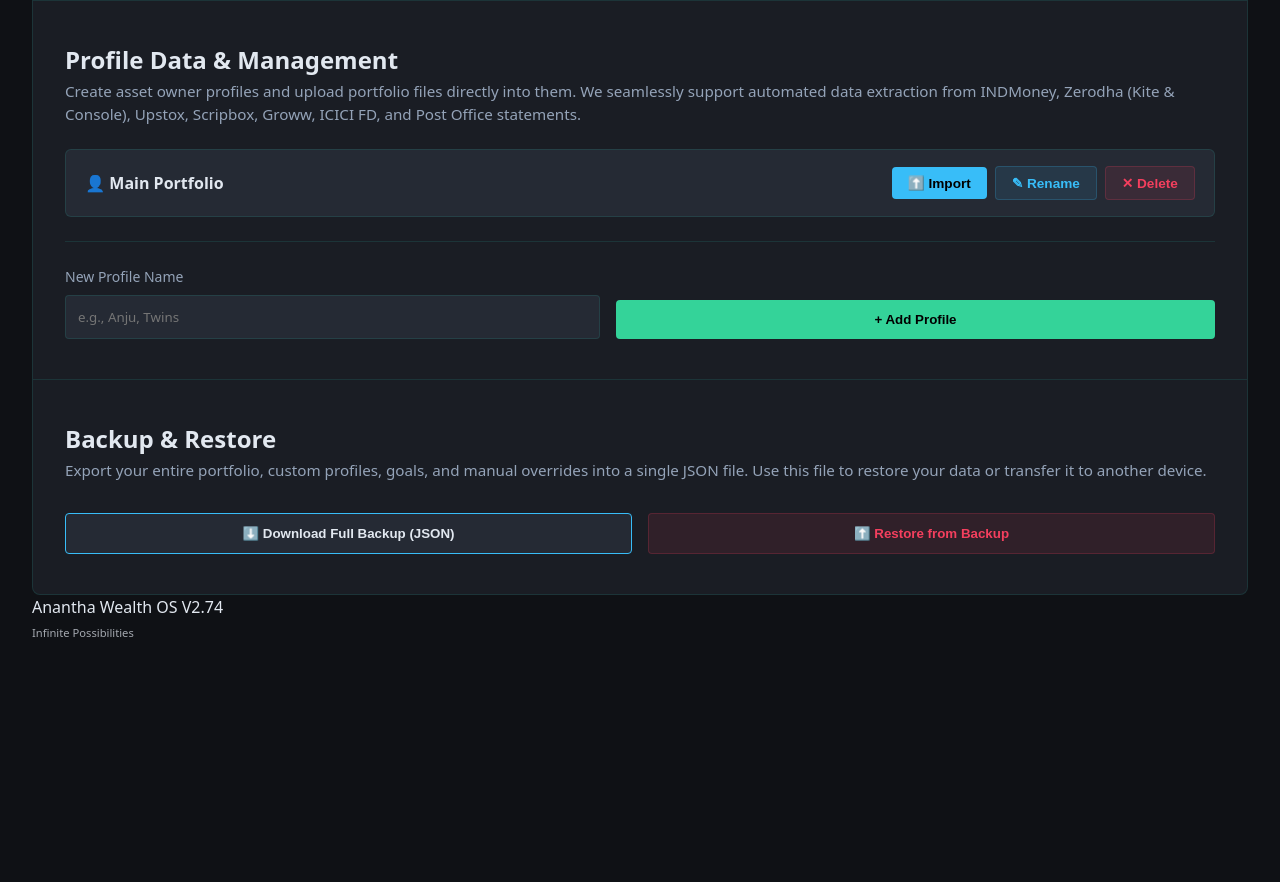
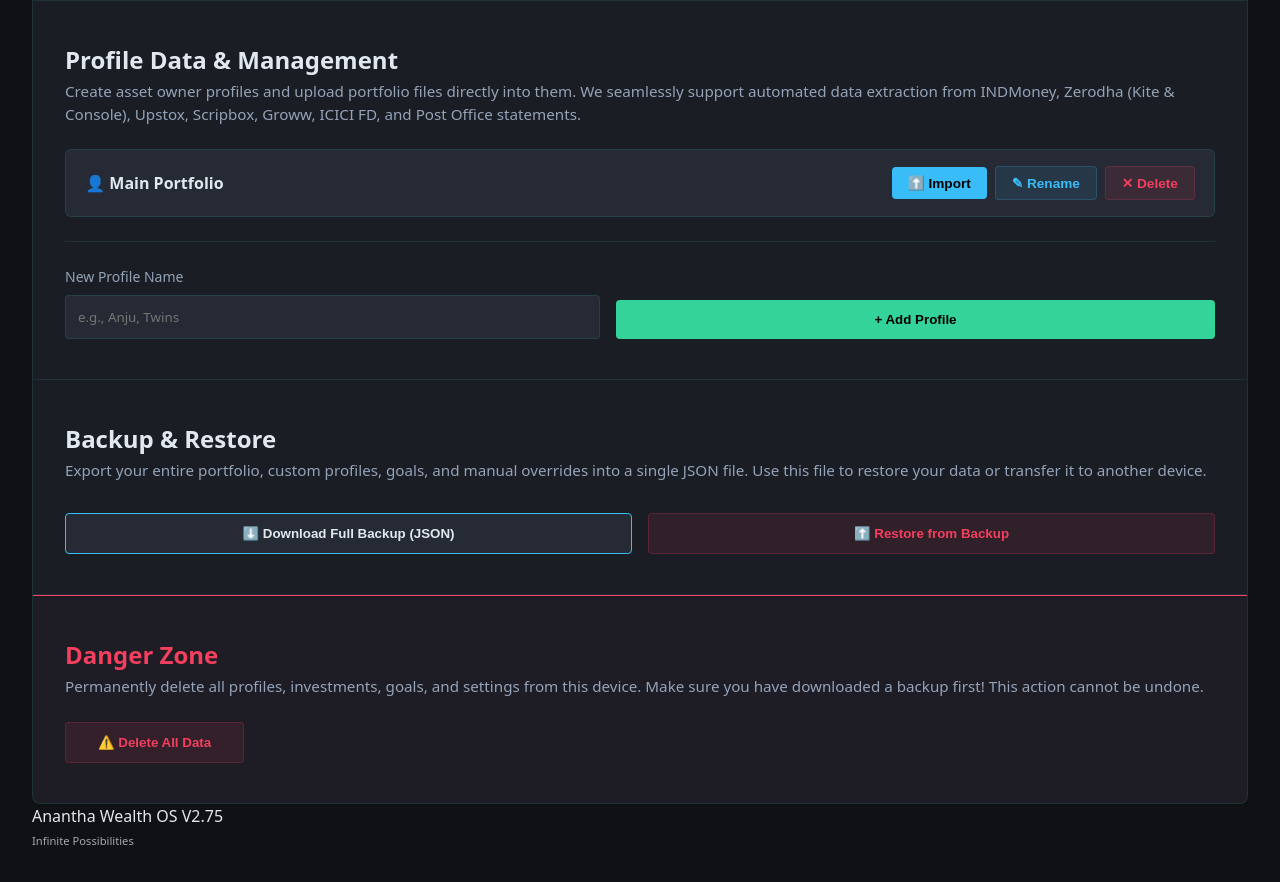
Before and after one commit to tlananthu/anantha, a plain HTML site: page index.html in a window 1280 px wide. Shown: the part 719-1601 px from the top of the page. Before the commit the page ends 1393 px from the top, so only its background shows below. Drawn offline with Linux system fonts and the light colour scheme.

Commit message:
2.75 - cosmetic changes
What's New in V2.75:

    Filter Button Clean Up: Renamed "Tune Filters ⚡" to simply "Filter ⚡" across both the Dashboard and Portfolio screens for a tighter, cleaner UI.

    Danger Zone (Delete All Data): Added a dedicated "Danger Zone" section neatly separated at the very bottom of the Settings tab. It includes a highly visible, red "⚠️ Delete All Data" button.

    Safety Checks: Clicking the delete button requires a double-confirmation to prevent accidental clicks. Once confirmed, it actively sweeps the browser's local storage to clear out all versions of the save files and cleanly resets the dashboard to factory conditions.

```diff
--- a/index.html
+++ b/index.html
@@ -267,7 +267,7 @@
                 <span>Portfolio</span>
             </button>
             <button class="tab-btn" onclick="app.switchView('settings')" title="Shortcut: Press `">
-                <svg viewBox="0 0 24 24" fill="none" stroke="currentColor" stroke-width="2" stroke-linecap="round" stroke-linejoin="round"><circle cx="12" cy="12" r="3"></circle><path d="M19.4 15a1.65 1.65 0 0 0 .33 1.82l.06.06a2 2 0 0 1 0 2.83 2 2 0 0 1-2.83 0l-.06-.06a1.65 1.65 0 0 0-1.82-.33 1.65 1.65 0 0 0-1 1.51V21a2 2 0 0 1-2 2 2 2 0 0 1-2-2v-.09A1.65 1.65 0 0 0 9 19.4a1.65 1.65 0 0 0-1.82.33l-.06.06a2 2 0 0 1 0-2.83 2 2 0 0 1 2.83 0l.06.06a1.65 1.65 0 0 0 1.82.33H9a1.65 1.65 0 0 0 1-1.51V3a2 2 0 0 1 2-2 2 2 0 0 1 2 2v.09a1.65 1.65 0 0 0 1 1.51 1.65 1.65 0 0 0 1.82-.33l.06-.06a2 2 0 0 1 2.83 0 2 2 0 0 1 0 2.83l-.06.06a1.65 1.65 0 0 0-.33 1.82V9a1.65 1.65 0 0 0 1.51 1H21a2 2 0 0 1 2 2 2 2 0 0 1-2 2h-.09a1.65 1.65 0 0 0-1.51 1z"></path></svg>
+                <svg viewBox="0 0 24 24" fill="none" stroke="currentColor" stroke-width="2" stroke-linecap="round" stroke-linejoin="round"><circle cx="12" cy="12" r="3"></circle><path d="M19.4 15a1.65 1.65 0 0 0 .33 1.82l.06.06a2 2 0 0 1 0 2.83 2 2 0 0 1-2.83 0l-.06-.06a1.65 1.65 0 0 0-1.82-.33 1.65 1.65 0 0 0-1 1.51V21a2 2 0 0 1-2 2 2 2 0 0 1-2-2v-.09A1.65 1.65 0 0 0 9 19.4a1.65 1.65 0 0 0-1.82.33l-.06.06a2 2 0 0 1 0-2.83 2 2 0 0 1 2.83 0l.06.06a1.65 1.65 0 0 0 .33-1.82 1.65 1.65 0 0 0-1.51-1H3a2 2 0 0 1-2-2 2 2 0 0 1 2-2h.09A1.65 1.65 0 0 0 4.6 9a1.65 1.65 0 0 0-.33-1.82l-.06-.06a2 2 0 0 1 0-2.83 2 2 0 0 1 2.83 0l.06.06a1.65 1.65 0 0 0 1.82.33H9a1.65 1.65 0 0 0 1-1.51V3a2 2 0 0 1 2-2 2 2 0 0 1 2 2v.09a1.65 1.65 0 0 0 1 1.51 1.65 1.65 0 0 0 1.82-.33l.06-.06a2 2 0 0 1 2.83 0 2 2 0 0 1 0 2.83l-.06.06a1.65 1.65 0 0 0-.33 1.82V9a1.65 1.65 0 0 0 1.51 1H21a2 2 0 0 1 2 2 2 2 0 0 1-2 2h-.09a1.65 1.65 0 0 0-1.51 1z"></path></svg>
                 <span>Settings</span>
             </button>
         </div>
@@ -368,7 +368,7 @@
                 <div class="table-header-row" style="flex-direction: column; align-items: flex-start; padding-bottom: 1rem;">
                     <div style="display:flex; justify-content:space-between; align-items: center; width:100%; flex-wrap:wrap; gap:1rem;">
                         <h3 style="margin: 0; font-size: 1.2rem; color: var(--text-primary); font-weight: 600;">Asset Allocation Summary</h3>
-                        <button class="btn-outline" style="width: auto; padding: 0.4rem 1rem; border-radius: 20px;" onclick="app.openFilterPanel('dash')">Tune Filters ⚡</button>
+                        <button class="btn-outline" style="width: auto; padding: 0.4rem 1rem; border-radius: 20px;" onclick="app.openFilterPanel('dash')">Filter ⚡</button>
                     </div>
                 </div>
 
@@ -424,7 +424,7 @@
             <div class="portfolio-header">
                 <h3>Registered Assets</h3>
                 <div style="display: flex; gap: 0.75rem; align-items: center; flex-wrap: wrap;">
-                    <button class="btn-outline" style="width: auto; padding: 0.4rem 1rem; border-radius: 20px;" onclick="app.openFilterPanel('inv')">Tune Filters ⚡</button>
+                    <button class="btn-outline" style="width: auto; padding: 0.4rem 1rem; border-radius: 20px;" onclick="app.openFilterPanel('inv')">Filter ⚡</button>
                     <button class="btn-upload" onclick="app.openAssetModal()" style="background: var(--accent-color); color: #000; border: none; padding: 0.4rem 1rem; border-radius: 20px; font-weight: 600;">+ Add Asset</button>
                 </div>
             </div>
@@ -505,6 +505,16 @@
                             ⬆️ Restore from Backup
                         </button>
                     </div>
+                </div>
+
+                <div class="settings-card" style="border-top: 1px solid var(--danger-color); background: rgba(244, 63, 94, 0.02);">
+                    <h2 style="color: var(--danger-color);">Danger Zone</h2>
+                    <p style="color: var(--text-secondary); font-size: 0.95rem; margin-bottom: 1.5rem; line-height: 1.5;">
+                        Permanently delete all profiles, investments, goals, and settings from this device. Make sure you have downloaded a backup first! This action cannot be undone.
+                    </p>
+                    <button onclick="app.deleteAllData()" class="btn-action" style="background-color: rgba(244, 63, 94, 0.1); color: var(--danger-color); border: 1px solid rgba(244, 63, 94, 0.2); width: auto; padding: 0.75rem 2rem;">
+                        ⚠️ Delete All Data
+                    </button>
                 </div>
             </div>
         </div>
@@ -709,7 +719,7 @@
     <div id="appToast" class="toast"></div>
 
     <footer class="app-footer">
-        <div>Anantha Wealth OS V2.74</div>
+        <div>Anantha Wealth OS V2.75</div>
         <div style="font-size: 0.7rem; opacity: 0.7; margin-top: 0.2rem;">Infinite Possibilities</div>
     </footer>
 
@@ -928,9 +938,9 @@
             },
 
             migrateData() {
-                const savedV2_74 = localStorage.getItem('ananthaDataV2_74');
-                if (savedV2_74) {
-                    app.data = JSON.parse(savedV2_74);
+                const savedV2_75 = localStorage.getItem('ananthaDataV2_75');
+                if (savedV2_75) {
+                    app.data = JSON.parse(savedV2_75);
                     app.activeView = app.data.activeView || 'home';
                     app.dashProfileFilters = app.data.dashProfileFilters !== undefined ? app.data.dashProfileFilters : [...app.data.profiles];
                     app.dashClassFilters = app.data.dashClassFilters !== undefined ? app.data.dashClassFilters : [...new Set(app.data.investments.map(i => i.rawAssetClass || i.type))];
@@ -950,12 +960,11 @@
                     return false;
                 }
 
-                const savedOld = localStorage.getItem('ananthaDataV2_73') || localStorage.getItem('ananthaDataV2_72') || localStorage.getItem('ananthaDataV2_71') || localStorage.getItem('ananthaDataV2_70') || localStorage.getItem('ananthaDataV2_69') || localStorage.getItem('ananthaDataV2_68');
+                const savedOld = localStorage.getItem('ananthaDataV2_74') || localStorage.getItem('ananthaDataV2_73') || localStorage.getItem('ananthaDataV2_72') || localStorage.getItem('ananthaDataV2_71') || localStorage.getItem('ananthaDataV2_70') || localStorage.getItem('ananthaDataV2_69') || localStorage.getItem('ananthaDataV2_68');
                 if (savedOld) {
                     app.data = JSON.parse(savedOld);
 
                     app.data.investments.forEach(i => {
-                        // Stripping old allocation data logic to clean up the JSON size for pure auto-pilot
                         delete i.linkedGoalId;
                         delete i.splitParentId;
 
@@ -1016,7 +1025,7 @@
                 app.data.invSortColumn = app.invSortColumn;
                 app.data.invSortAsc = app.invSortAsc;
 
-                localStorage.setItem('ananthaDataV2_74', JSON.stringify(app.data));
+                localStorage.setItem('ananthaDataV2_75', JSON.stringify(app.data));
             },
 
             exportData() {
@@ -1086,6 +1095,31 @@
                 };
                 reader.readAsText(file);
                 event.target.value = '';
+            },
+
+            deleteAllData() {
+                if (confirm('CRITICAL WARNING: This will permanently wipe ALL your profiles, investments, and goals from this browser. Make sure you have downloaded a backup first. This CANNOT be undone. Proceed?')) {
+                    if (confirm('Final Confirmation: Click OK to delete everything.')) {
+                        localStorage.removeItem('ananthaDataV2_75');
+                        localStorage.removeItem('ananthaDataV2_74');
+                        localStorage.removeItem('ananthaDataV2_73');
+                        localStorage.removeItem('ananthaDataV2_72');
+                        localStorage.removeItem('ananthaDataV2_71');
+                        localStorage.removeItem('ananthaDataV2_70');
+                        localStorage.removeItem('ananthaDataV2_69');
+                        localStorage.removeItem('ananthaDataV2_68');
+                        localStorage.removeItem('ananthaDataV2_67');
+                        localStorage.removeItem('ananthaDataV2_66');
+                        localStorage.removeItem('ananthaDataV2_65');
+                        app.data = { profiles: ['Main Portfolio'], goals: [], investments: [] };
+                        app.dashProfileFilters = ['Main Portfolio'];
+                        app.dashClassFilters = []; app.dashTypeFilters = []; app.dashCategoryFilters = []; app.dashSectorFilters = [];
+                        app.invProfileFilters = ['Main Portfolio'];
+                        app.invClassFilters = []; app.invTypeFilters = []; app.invCategoryFilters = []; app.invSectorFilters = [];
+                        app.saveState();
+                        location.reload();
+                    }
+                }
             },
 
             /* -------------------------------------------------------------------------- */
@@ -1485,7 +1519,7 @@
 
                 app.saveState();
                 app.closeAssetModal();
-                app.renderAll(); // Re-run engine
+                app.renderAll();
                 app.showToast("Asset saved successfully.");
             },
 
@@ -2713,7 +2747,6 @@
                     }
                     drawerHtml += `</td></tr>`;
 
-                    // Convert html string to elements and append
                     const temp = document.createElement('tbody');
                     temp.innerHTML = drawerHtml;
                     tbody.appendChild(temp.firstElementChild);
```
